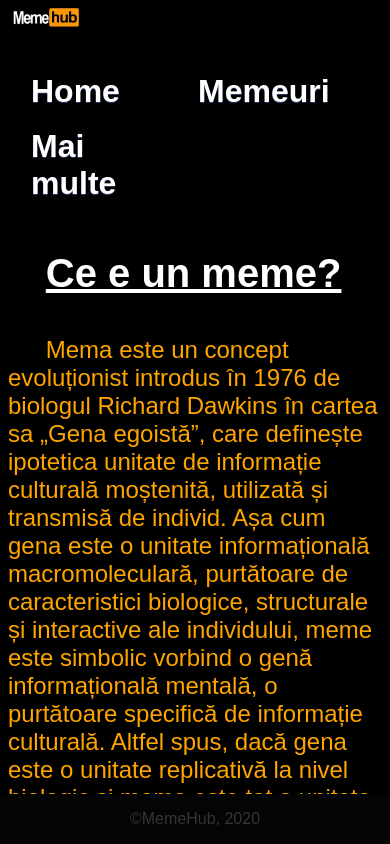
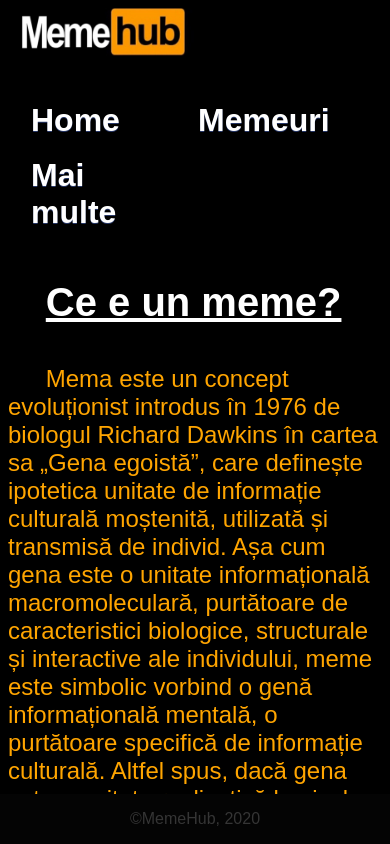
Before and after one commit to BisericaCatolica/bisericacatolica.github.io, a plain HTML site: page index-mobil.html in a window 390 px wide. Shown: the top 844 px of the page. Drawn offline with Linux system fonts and the light colour scheme.

Commit message:
Update index-mobil.html

```diff
--- a/index-mobil.html
+++ b/index-mobil.html
@@ -9,7 +9,7 @@
       <link rel="stylesheet" type="text/css" href="stil.css">
   </head>
   <body>
-    <h1>    <img src='imagini/memehub.jpg' style='height:auto;width:20%' align="top">
+    <h1>    <img src='imagini/memehub.jpg' style='height:auto;width:50%' align="top">
 	<br></br>
       <a href="index.html" class="button1" style='width:30%;font-size:100%'>Home</a>
       <a href="memeuri.html" class="button1" style='width:30%;font-size:100%'>Memeuri</a>
```
